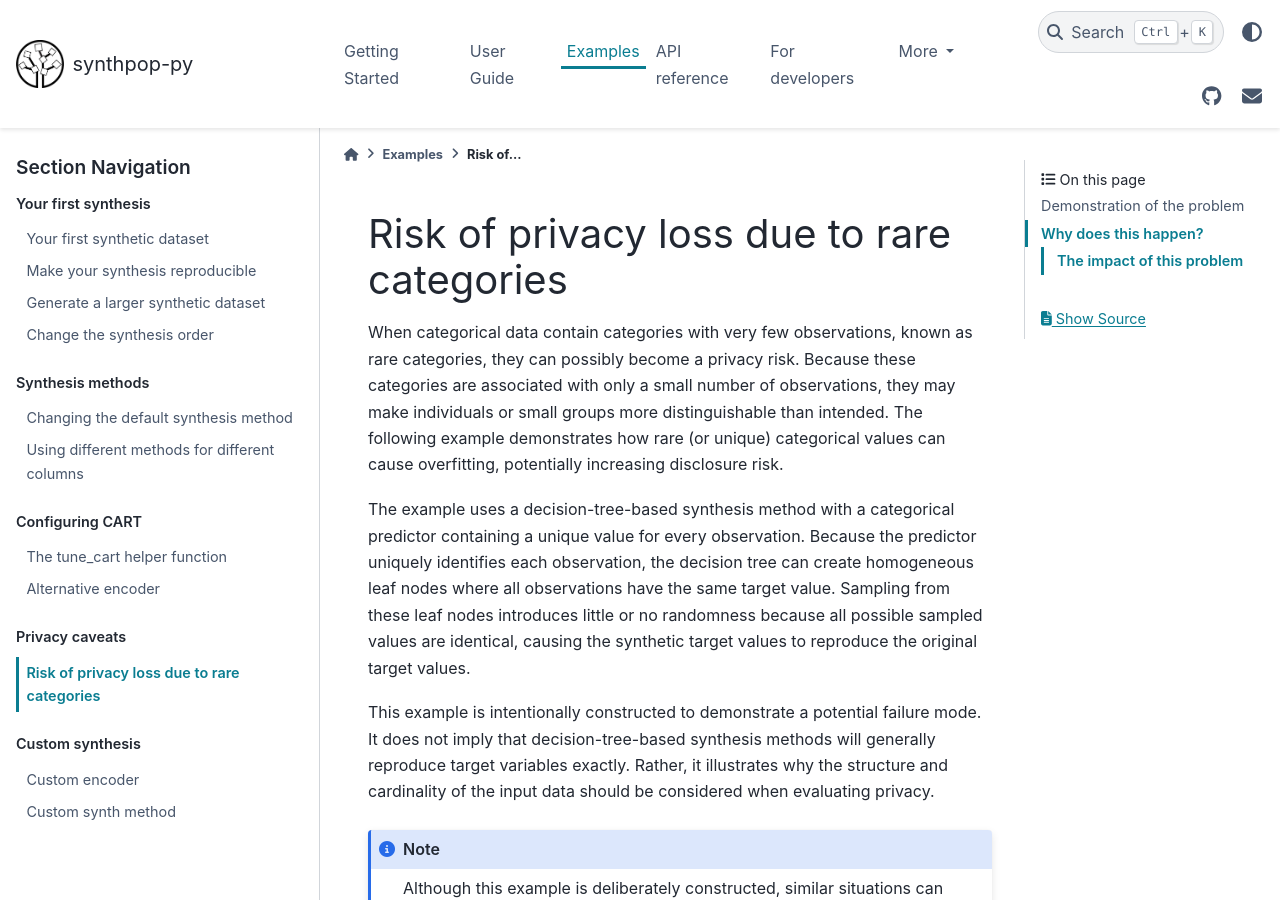
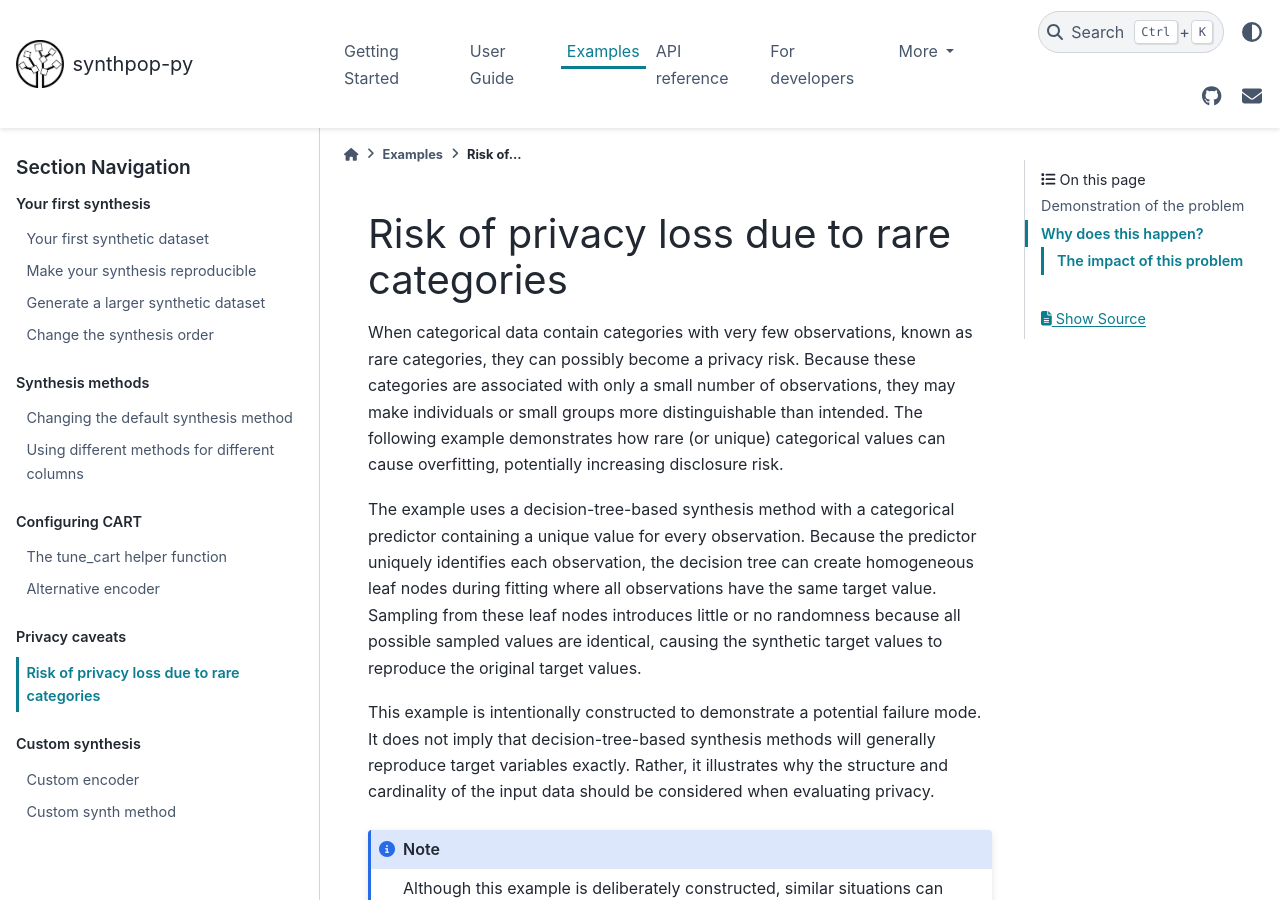
Before and after one commit to duonl/synthpop-py, a Sphinx documentation site: the page built from docs/source/examples/rare_categories.md, in a window 1280 px wide and 900 px high. Built offline with Sphinx 7.4.7 and the PyData theme 0.15.4, drawn with Linux system fonts in a browser that asks for light colours.

Commit message:
applied feedback

````diff
--- a/docs/source/examples/rare_categories.md
+++ b/docs/source/examples/rare_categories.md
@@ -3,7 +3,7 @@
 When categorical data contain categories with very few observations, known as rare categories, they can possibly become a privacy risk. Because these categories are associated with only a small number of observations, they may make individuals or small groups more distinguishable than intended.
 The following example demonstrates how rare (or unique) categorical values can cause overfitting, potentially increasing disclosure risk.
 
-The example uses a decision-tree-based synthesis method with a categorical predictor containing a unique value for every observation. Because the predictor uniquely identifies each observation, the decision tree can create homogeneous leaf nodes where all observations have the same target value. Sampling from these leaf nodes introduces little or no randomness because all possible sampled values are identical, causing the synthetic target values to reproduce the original target values.
+The example uses a decision-tree-based synthesis method with a categorical predictor containing a unique value for every observation. Because the predictor uniquely identifies each observation, the decision tree can create homogeneous leaf nodes during fitting where all observations have the same target value. Sampling from these leaf nodes introduces little or no randomness because all possible sampled values are identical, causing the synthetic target values to reproduce the original target values.
 
 This example is intentionally constructed to demonstrate a potential failure mode. It does not imply that decision-tree-based synthesis methods will generally reproduce target variables exactly. Rather, it illustrates why the structure and cardinality of the input data should be considered when evaluating privacy.
 
@@ -106,8 +106,8 @@ plt.show()
 
 
 
-```{image} ../images/rare_categories_decision_tree.svg
-:width: 500%
+```{figure} ../images/rare_categories_decision_tree.svg
+:width: 510%
 ```
 
 
````
